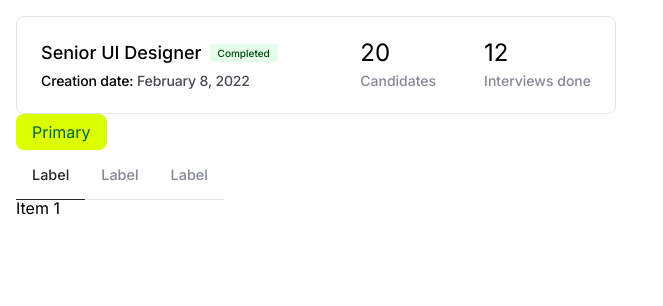
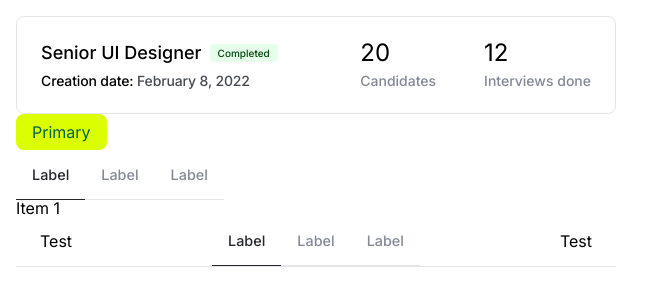
Before and after one commit to flaviozorzetto/project-picko, a React (Create React App) app: page / in a window 1280 px wide. Shown: the top 306 px of the page, without its empty margins (0-663 px from the left). Built offline with nearby package versions, Linux system fonts and the light colour scheme.

Commit message:
finished navbar comp

```diff
--- a/src/App.js
+++ b/src/App.js
@@ -1,8 +1,9 @@
 import React, { useState } from 'react';
 import Button from './components/Button/Button.js';
 import Card from './components/Card/Card.js';
-import Tabs from './components/Navigation/Tabs.js';
-import TabPanel from './components/Navigation/TabPanel.js';
+import Tabs from './components/Navigation/Tab/Tabs.js';
+import TabPanel from './components/Navigation/Tab/TabPanel.js';
+import NavBar from './components/Navigation/NavBar/NavBar.js';
 import './styles/index.scss';
 
 export default function App() {
@@ -31,6 +32,16 @@ export default function App() {
          <TabPanel identifier={identifier} value={value} index={2}>
             Item 3
          </TabPanel>
+         <NavBar>
+            <h2>Test</h2>
+            <Tabs
+               identifier={identifier}
+               labels={labels}
+               setValue={setValue}
+               value={value}
+            />
+            <h2>Test</h2>
+         </NavBar>
       </div>
    );
 }
--- /dev/null
+++ b/src/components/Navigation/NavBar/NavBar.js
@@ -0,0 +1,13 @@
+import './NavBar.scss';
+
+export default function NavBar(props) {
+   return (
+      <nav className="navbar">
+         <ul className="navbar__list">
+            {props.children.map((elem, index) => (
+               <li key={index}>{elem}</li>
+            ))}
+         </ul>
+      </nav>
+   );
+}
--- /dev/null
+++ b/src/components/Navigation/NavBar/NavBar.scss
@@ -0,0 +1,11 @@
+.navbar {
+   width: 100%;
+   border-bottom: 1px solid #e3e5e8;
+   padding: 0 1.5rem;
+
+   &__list {
+      display: flex;
+      justify-content: space-between;
+      align-items: center;
+   }
+}
```
Also changed, not shown: src/components/Navigation/Tab/TabPanel.js (renamed from src/components/Navigation/TabPanel.js), src/components/Navigation/Tab/Tabs.js (renamed from src/components/Navigation/Tabs.js), src/components/Navigation/Tab/Tabs.scss (renamed from src/components/Navigation/Tabs.scss).
